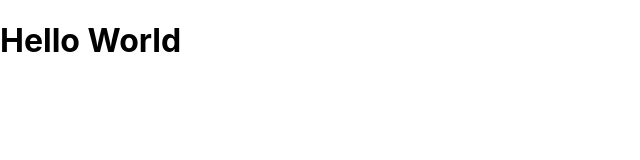
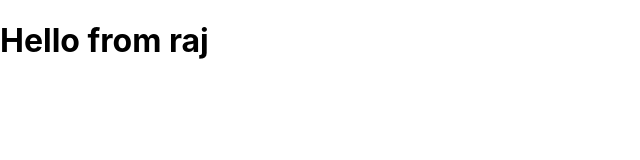
Before and after one commit to raj9650sahni/HelloWorld_APP_React, a React (Create React App) app: page / in a window 1280 px wide. Shown: the top 160 px of the page, without its empty margins (0-640 px from the left). Built offline with nearby package versions, Linux system fonts and the light colour scheme.

Commit message:
To display Hello From Raj Using data binding

```diff
--- a/src/App.js
+++ b/src/App.js
@@ -4,10 +4,18 @@
 import React from 'react';
 class App extends React.Component{
 
+  constructor() {
+    super();
+    this.state= {
+      title : 'Hello from raj'
+    }
+  }
+
+
   render() {
     return (
       <div>
-        <h1>Hello World</h1>
+        <h1>{this.state.title}</h1>
       </div>
     );
   }
```
